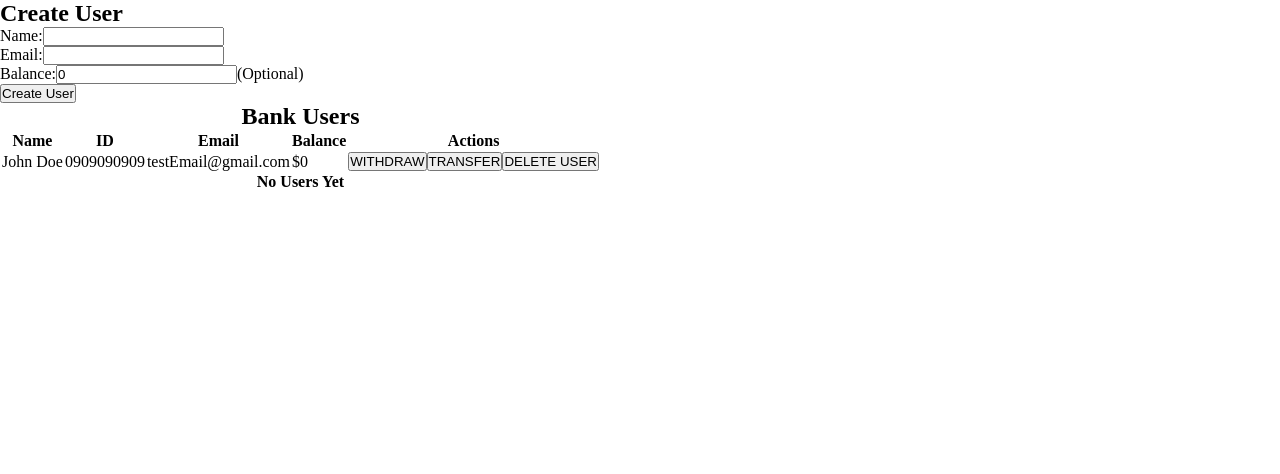
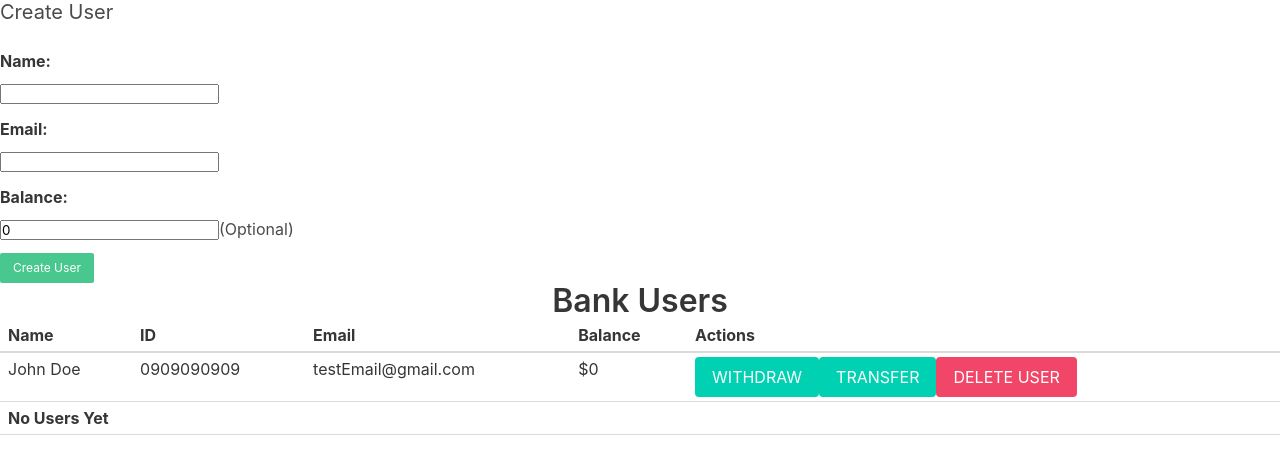
Before and after one commit to vincent-larisma/Banking-App, a React (Create React App) app in the folder banking-app/: page / in a window 1280 px wide. Shown: the top 474 px of the page. Built offline with nearby package versions, Linux system fonts and the light colour scheme.

Commit message:
Transfer feature

```diff
--- a/banking-app/src/Components/userDisplay.jsx
+++ b/banking-app/src/Components/userDisplay.jsx
@@ -5,30 +5,34 @@ export default function UserDisplay() {
     userEmail: '',
     userName: '',
     userBalance: 0,
-    logsList: [],
     userList: [],
   }) //Contains the user input
 
   const [newUserBalance, setNewUserBalance] = useState({
     userBalanceDeposit: 0,
     userBalanceWithdraw: 0,
-    userTransfer: 0,
+    userBalanceTransfer: 0,
+    userToTransfer: 0,
     editIndex: '',
   })
 
-  const { editIndex, userBalanceDeposit, userBalanceWithdraw } = newUserBalance
+  // const [newTransactions, setNewTransactions] = useState({
+  //   transactionLogs: '',
+  //   logIndex: ''
+  // })
 
-  //const [ isUpdateLogs, setIsUpdateLogs ] = useState(false)
-
-  const [ isUpdateDeposit, setIsUpdateDeposit ] = useState(false)
-  const [ isUpdateWithdraw, setIsUpdateWithdraw ] = useState(false)
-  const [ isUpdateTransfer, setIsUpdateTransfer ] = useState(false)
+  const { editIndex, userBalanceDeposit, userBalanceWithdraw, userBalanceTransfer, userToTransfer } = newUserBalance
+  // const { logIndex, transactionLogs} = newTransactions
+  // const { isUpdateLogs, setIsUpdateLogs } = useState(false)
+  const [isUpdateDeposit, setIsUpdateDeposit] = useState(false)
+  const [isUpdateWithdraw, setIsUpdateWithdraw] = useState(false)
+  const [isUpdateTransfer, setIsUpdateTransfer] = useState(false)
 
   //update to true
   const handleClickDeposit = (index) => {
     setIsUpdateDeposit(true)
     setNewUserBalance({ ...newUserBalance, editIndex: index })
-    // console.log(newUserBalance)
+    console.log(newUserBalance)
   }
 
   const handleChangeDepositUpdate = (e) => {
@@ -40,12 +44,7 @@ export default function UserDisplay() {
   const handleClickWithdraw = (index) => {
     setIsUpdateWithdraw(true)
     setNewUserBalance({ ...newUserBalance, editIndex: index })
-    // console.log(newUserBalance)
-  }
-
-  const handleClickTransfer = (index) =>{
-    setIsUpdateTransfer(true)
-    setNewUserBalance({ ...newUserBalance, editIndex: index})
+    console.log(newUserBalance)
   }
 
   const handleChangeWithdrawUpdate = (e) => {
@@ -53,12 +52,30 @@ export default function UserDisplay() {
     setNewUserBalance({ ...newUserBalance, [name]: value })
   }
 
+  const handleAmountToTransfer = (e) => {
+    const { value, name } = e.target
+    setNewUserBalance({ ...newUserBalance, [name]: value })
+  }
+
+  const handleUserToTransfer = (e) => {
+    const { value, name } = e.target
+    setNewUserBalance({ ...newUserBalance, [name]: value })
+  }
+
+  const handleClickTransfer = (index) => {
+    setIsUpdateTransfer(true)
+    setNewUserBalance({ ...newUserBalance, editIndex: index })
+    console.log(newUserBalance)
+  }
+
   // const handleClickTransactions = (index) => {
-  //   let list = userList
   //   setIsUpdateLogs(true)
-  //   // setNewTransactions({ ...newTransactions, logIndex: index})
-  //   // console.log(newTransactions)
-  //   // console.log(list)
+  //   setNewTransactions({ ...newTransactions, logIndex: index})
+  //   console.log(newTransactions)
+  // }
+
+  // const handleUpdateTransactions = (e) => {
+
   // }
 
   const { userList, userEmail, userBalance, userName } = user
@@ -76,7 +93,6 @@ export default function UserDisplay() {
     const { value, name } = e.target
     setUser({ ...user, [name]: value })
   }
-
   //Push the user input to userList
   const handleClickCreateUser = () => {
     let list = userList
@@ -89,8 +105,7 @@ export default function UserDisplay() {
       list.push(listedUsers)
       setUser({ ...user, userList: list })
       setUser({ ...user, userName: '', userEmail: '', userBalance: 0 })
-      console.log(list);
-      // logHistory('You created your account!', '', editIndex)
+      // logHistory(index);
     }
   }
   //Prevent from reloading
@@ -103,6 +118,8 @@ export default function UserDisplay() {
     let list = userList
     list.splice(index, 1)
     setUser({ ...user, userList: list })
+    setIsUpdateWithdraw(false)
+    setIsUpdateDeposit(false)
   }
 
   const handleClickNewDeposit = () => {
@@ -110,67 +127,91 @@ export default function UserDisplay() {
     list[editIndex].Balance = parseInt(list[editIndex].Balance) + parseInt(userBalanceDeposit)
     setUser({ ...user, userList: list })
     setIsUpdateDeposit(false)
-    // logHistory('Deposit', userBalanceDeposit, editIndex)
+    // logHistory(index)
   }
 
   const handleClickNewWithdraw = () => {
     let list = userList
-    //let logsValue = list.logList
-    //console.log(logsValue);
-    if ( (parseInt(list[editIndex].Balance) < parseInt(userBalanceWithdraw) ) || (parseInt(userBalanceWithdraw) === 0) ) {
-      return false;
+    if (parseInt(list[editIndex].Balance) < parseInt(userBalanceWithdraw)) {
+      return false
     } else {
-      if ( parseInt(userBalanceWithdraw) % 100 === 0 ){
+      if (parseInt(userBalanceWithdraw) % 100 === 0) {
         list[editIndex].Balance = parseInt(list[editIndex].Balance) - parseInt(userBalanceWithdraw)
         setUser({ ...user, userList: list })
         setIsUpdateWithdraw(false)
-        console.log(list);
-        // logHistory('Withdraw', userBalanceWithdraw, editIndex)
+        // logHistory(index)
       } else {
-        return false;
+        return false
       }
     }
   }
 
-  // const logHistory = ( transaction, value, index ) => {
-  //   let newList = transactionLogs
-  //   const transactionList = { Todo: '', Amount: ''}
-  //   transactionList[index].Todo = transaction
-  //   transactionList[index].Amount = value
-  //   newList.push(transactionList)
-  //   setNewTransactions({ ...newTransactions, transactionLogs: newList})
-  //   setNewTransactions({ ...newTransactions, transaction: '', value: ''})
-  //   console.log(newList)
-  // }
+  const handleClickNewTransfer = () => {
+    let list = userList;
+    //let copyIndex
+    let i
+
+    // console.log(list);
+    // console.log(userToTransfer)
+
+    // console.log(userBalanceTransfer)
+    // console.log(list[editIndex].Balance)
+    if (list.length === 0) {
+      console.log("no users yet")
+      return false // no users yet
+    }
+    if (list.length === 1) {
+      console.log("only 1 user, no one to transfer to")
+      return false
+    }
+    if (parseInt(list[editIndex].Balance) < parseInt(userBalanceTransfer))  {
+      console.log("Not Enough Balance")
+      return false
+    }
+
+    for ( i = 0; i < list.length; i++){
+      if ( parseInt(list[i].ID) ===  parseInt(userToTransfer) ){
+        list[editIndex].Balance = parseInt(list[editIndex].Balance) - parseInt(userBalanceTransfer)
+        list[i].Balance = parseInt(list[i].Balance) + parseInt(userBalanceTransfer);
+        console.log( list[editIndex].Balance)
+        console.log(list[i].Balance)
+      }
+    }
+
+
+    i = 0;
+    setIsUpdateTransfer(false)
+}
 
   return (
     <>
       <div>
-        <h2>Create User</h2>
+        <h2 className='subtitle'>Create User</h2>
         <form onSubmit={handleSubmitUser}>
-          <div>
-            <span>Name:</span>
+          <div className='field'>
+            <label className='label'>Name:</label>
             <input type='text' name='userName' value={userName} required onChange={handleChangeName} />
           </div>
-          <div>
-            <span>Email:</span>
+          <div className='field'>
+            <label className='label'>Email:</label>
             <input type='email' name='userEmail' value={userEmail} required onChange={handleChangeEmail} />
           </div>
 
-          <div>
-            <span>Balance:</span>
+          <div className='field'>
+            <label className='label'>Balance:</label>
             <input type='number' name='userBalance' value={userBalance} onChange={handleChangeBalance} />
             <span>(Optional)</span>
           </div>
-          <button type='submit' onClick={handleClickCreateUser}>
+          <button className='button is-success is-small' type='submit' onClick={handleClickCreateUser}>
             Create User
           </button>
         </form>
       </div>
 
-      <table>
+      <table className='table is-striped is-narrow is-hoverable is-fullwidth'>
         <caption>
-          <h2>Bank Users</h2>
+          {' '}
+          <h1 className='title'>Bank Users</h1>
         </caption>
         <thead>
           <tr>
@@ -188,9 +229,9 @@ export default function UserDisplay() {
             <td>testEmail@gmail.com</td>
             <td>$0</td>
             <td>
-              <button>WITHDRAW</button>
-              <button>TRANSFER</button>
-              <button>DELETE USER</button>
+              <button className='button is-primary'>WITHDRAW</button>
+              <button className='button is-primary'>TRANSFER</button>
+              <button className='button is-danger'>DELETE USER</button>
             </td>
           </tr>
           {/* Displays the userList  */}
@@ -203,10 +244,16 @@ export default function UserDisplay() {
                   <td>{Email}</td>
                   <td>${Balance}</td>
                   <td>
-                    <button onClick={() => handleClickWithdraw(index)}>Withdraw</button>
-                    <button onClick={() => handleClickDeposit(index)}>Deposit</button>
-                    <button onClick={() => handleClickTransfer(index)}>TRANSFER</button>
-                    <button onClick={() => handleClickDelete(index)}>DELETE USER</button>
+                    <button className='button is-primary' onClick={() => handleClickWithdraw(index)}>
+                      Withdraw
+                    </button>
+                    <button className='button is-primary' onClick={() => handleClickDeposit(index)}>
+                      Deposit
+                    </button>
+                    <button className='button is-primary' onClick={() => handleClickTransfer(index)}>TRANSFER</button>
+                    <button className='button is-danger' onClick={() => handleClickDelete(index)}>
+                      DELETE USER
+                    </button>
                     {/* <button onClick={() => handleClickTransactions(index)}>Transactions</button> */}
                   </td>
                 </tr>
@@ -217,7 +264,6 @@ export default function UserDisplay() {
           )}
         </tbody>
       </table>
-
       {isUpdateDeposit && (
         <div>
           <span>
@@ -232,7 +278,6 @@ export default function UserDisplay() {
           <button onClick={handleClickNewDeposit}>Deposit</button>
         </div>
       )}
-
       {isUpdateWithdraw && (
         <div>
           <span>
@@ -247,38 +292,26 @@ export default function UserDisplay() {
           <button onClick={handleClickNewWithdraw}>Withdraw</button>
         </div>
       )}
-
-    {isUpdateTransfer && (
+      {isUpdateTransfer && (
         <div>
           <span>
-            Transfer to:
+            {userList[editIndex].Name} {userList[editIndex].ID}
           </span>
+          <input
+            type='number'
+            name='userToTransfer'
+            value={userToTransfer}
+            onChange={handleUserToTransfer}
+          />
           <input
             type='number'
             name='userBalanceTransfer'
             value={userBalanceTransfer}
-            onChange={handleChangeWithdrawUpdate}
+            onChange={handleAmountToTransfer}
           />
-          <button onClick={handleClickNewWithdraw}>Withdraw</button>
+          <button onClick={handleClickNewTransfer}>Transfer</button>
         </div>
       )}
-
-      {/* {isUpdateLogs && (
-        <div>
-          {transactionLogs.length ? (
-            transactionLogs.map(({ Todo, Amount }, index) => {
-              return (
-                <tr key={index}>
-                  <td>{transactionLogs[index].Todo}</td>
-                  <td>{transactionLogs[index].Amount}</td>
-                </tr>
-              )
-            })
-          ) : (
-            <th colSpan='5'>No Transactions Yet</th>
-          )}
-        </div>
-      )} */}
     </>
   )
 }
--- a/banking-app/src/index.js
+++ b/banking-app/src/index.js
@@ -1,6 +1,7 @@
 import React from 'react'
 import ReactDOM from 'react-dom/client'
 import App from './App'
+import 'bulma'
 
 //Styles
 import './Styles/main.scss'
```
